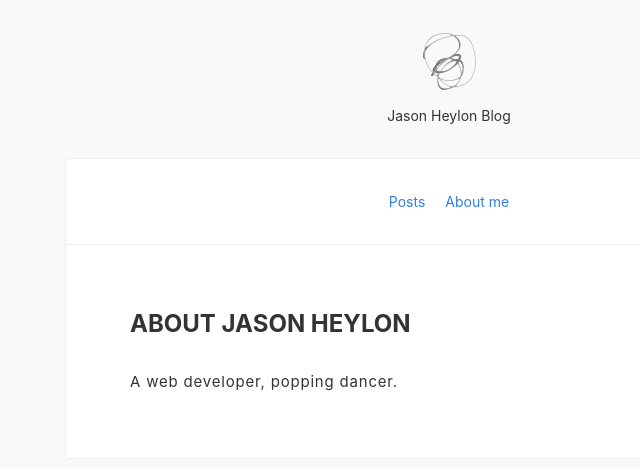
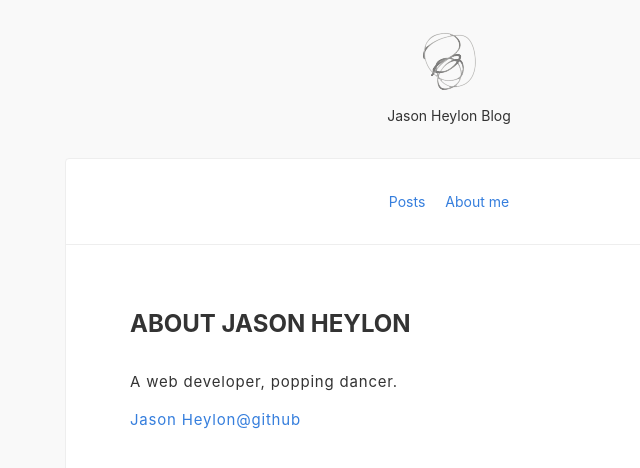
Before and after one commit to JasonHeylon/jasonheylon.github.io, a Jekyll site: the page built from about.md, in a window 1280 px wide. Shown: the top 468 px of the page, without its empty margins (191-831 px from the left). Built offline with Jekyll 4.4.1, drawn with Linux system fonts in a browser that asks for light colours.

Commit message:
:sparkles: Update aboutme page

```diff
--- a/about.md
+++ b/about.md
@@ -5,6 +5,7 @@ title: About Jason Heylon
 
 <div class="post">
 	<article>
-		A web developer, popping dancer.
+	  <p>A web developer, popping dancer.</p>
+		<p><a href="https://github.com/JasonHeylon">Jason Heylon@github</a></p>
 	</article>
 </div>
```
